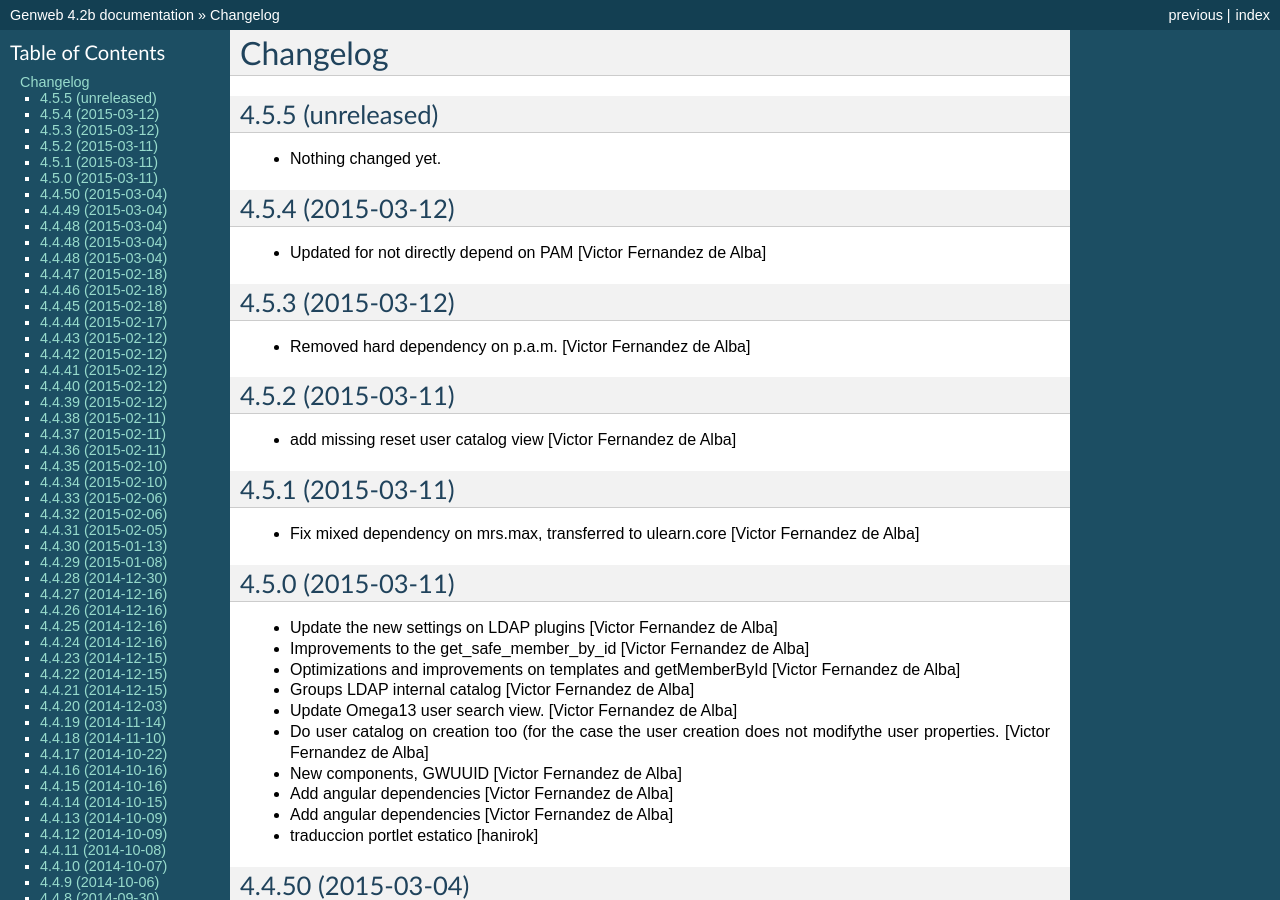
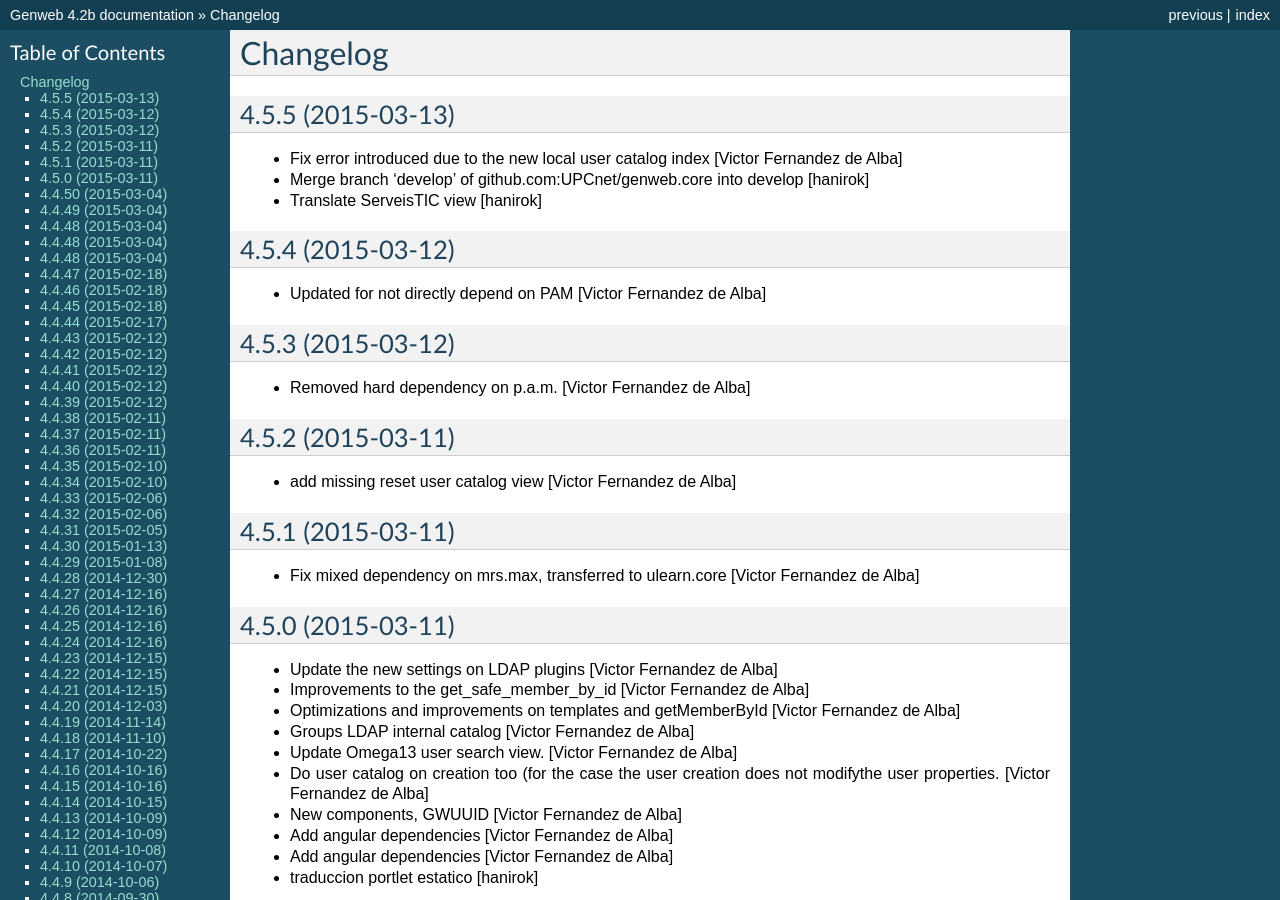
Before and after one commit to UPCnet/genweb.core, a Sphinx documentation site: the page built from docs/HISTORY.rst, in a window 1280 px wide and 900 px high. Built offline with Sphinx 7.4.7, drawn with Linux system fonts in a browser that asks for light colours.

Commit message:
Preparing release 4.5.5

```diff
--- a/docs/HISTORY.rst
+++ b/docs/HISTORY.rst
@@ -1,11 +1,12 @@
 Changelog
 =========
 
-4.5.5 (unreleased)
+4.5.5 (2015-03-13)
 ------------------
 
-- Nothing changed yet.
-
+* Fix error introduced due to the new local user catalog index [Victor Fernandez de Alba]
+* Merge branch 'develop' of github.com:UPCnet/genweb.core into develop [hanirok]
+* Translate ServeisTIC view [hanirok]
 
 4.5.4 (2015-03-12)
 ------------------
--- a/setup.py
+++ b/setup.py
@@ -1,7 +1,7 @@
 from setuptools import setup, find_packages
 import os
 
-version = '4.5.5.dev0'
+version = '4.5.5'
 
 README = open("README.rst").read()
 HISTORY = open(os.path.join("docs", "HISTORY.rst")).read()
```
